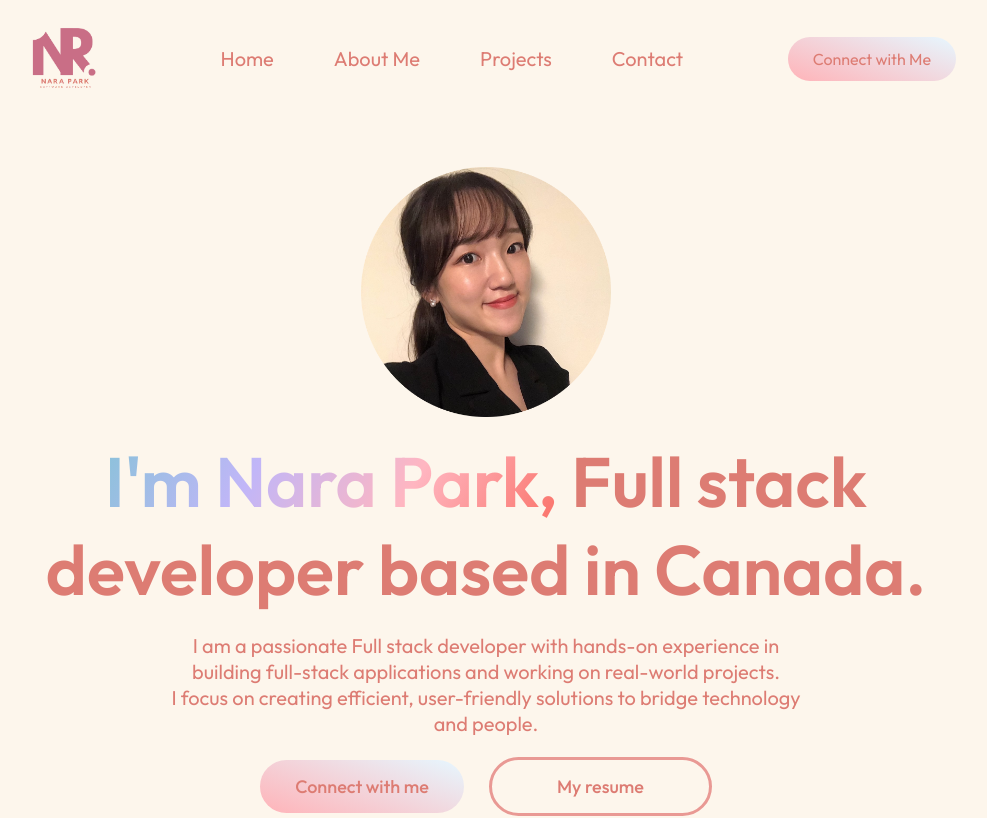
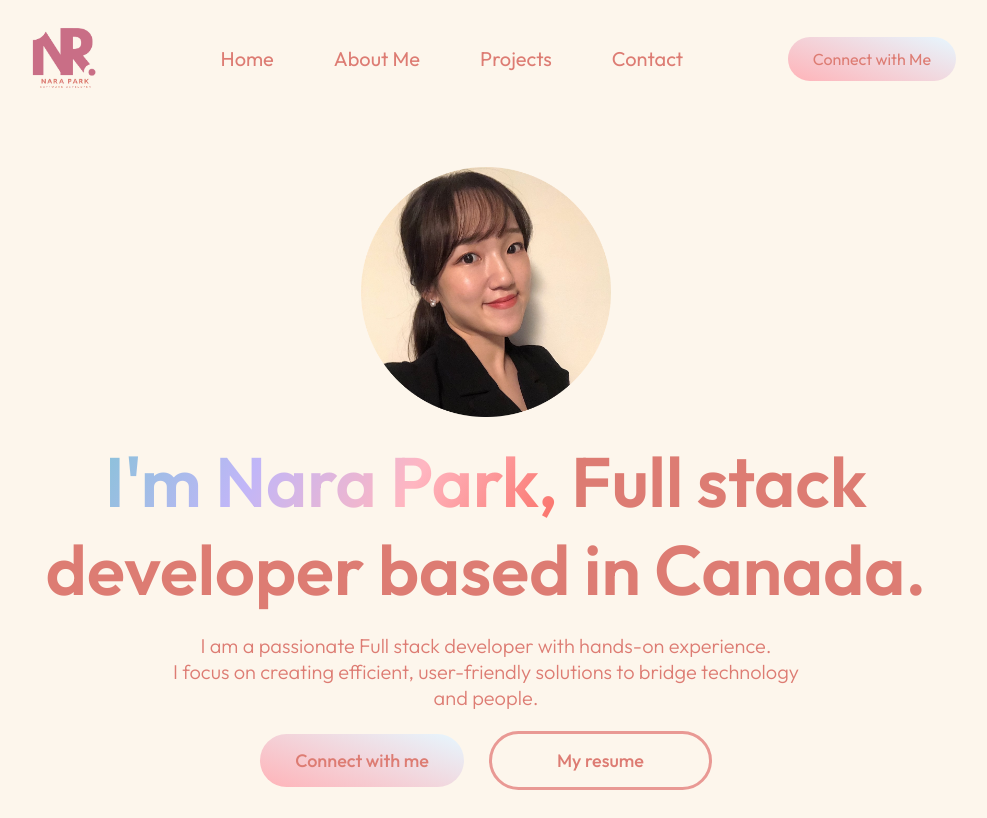
Before and after one commit to narapark7561/naraPortfolio, a React (Vite) app in the folder portfolio-react/: page / in a window 1280 px wide. Shown: the top 818 px of the page, without its empty margins (154-1141 px from the left). Built offline with nearby package versions, Linux system fonts and the light colour scheme.

Commit message:
Starting Project section

```diff
--- a/portfolio-react/src/App.jsx
+++ b/portfolio-react/src/App.jsx
@@ -10,7 +10,6 @@ const App = () => {
       <Navbar />
       <Hero />
       <About />
-      {/* <Experiences /> */}
     </div>
   )
 }
--- a/portfolio-react/src/Components/Hero/Hero.css
+++ b/portfolio-react/src/Components/Hero/Hero.css
@@ -25,6 +25,7 @@
     line-height: 1.3;
     width: 50%;
     font-size: 20px;
+    font-weight: 300;
 }
 
 .hero h1 span{
--- a/portfolio-react/src/Components/Hero/Hero.jsx
+++ b/portfolio-react/src/Components/Hero/Hero.jsx
@@ -8,7 +8,7 @@ const Hero = () => {
       <img src={nara_profile} alt="nara's profile image"/>
       <h1><span>I'm Nara Park,</span> Full stack developer based in Canada.</h1>
       <p>
-        I am a passionate Full stack developer with hands-on experience in building full-stack applications and working on real-world projects.<br />
+        I am a passionate Full stack developer with hands-on experience.<br />
         I focus on creating efficient, user-friendly solutions to bridge technology and people.
       </p>
       <div className="hero-action">
```
Also changed, not shown: portfolio-react/src/Components/Experiences/Experiences.jsx (deleted, +0 -10 lines), portfolio-react/src/Components/MyWork/MyWork.css (added), portfolio-react/src/Components/MyWork/MyWork.jsx (added).
